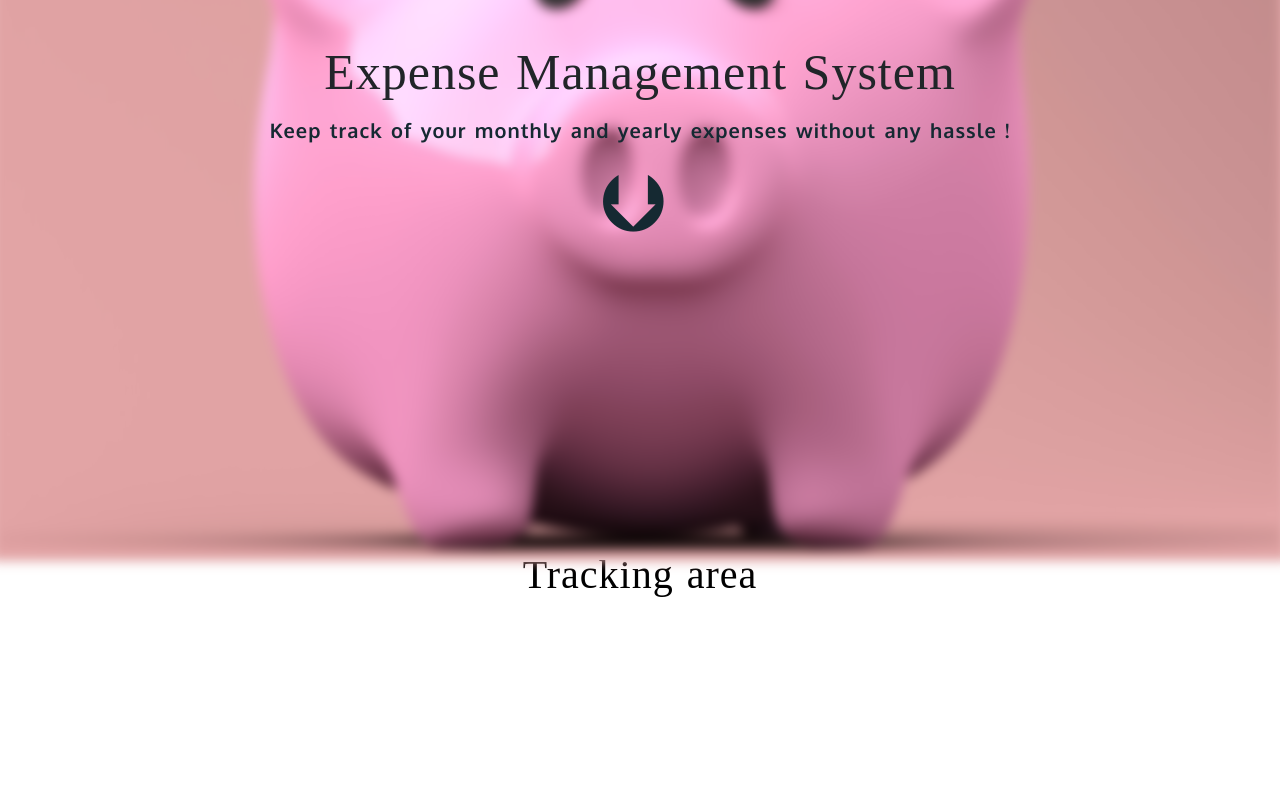
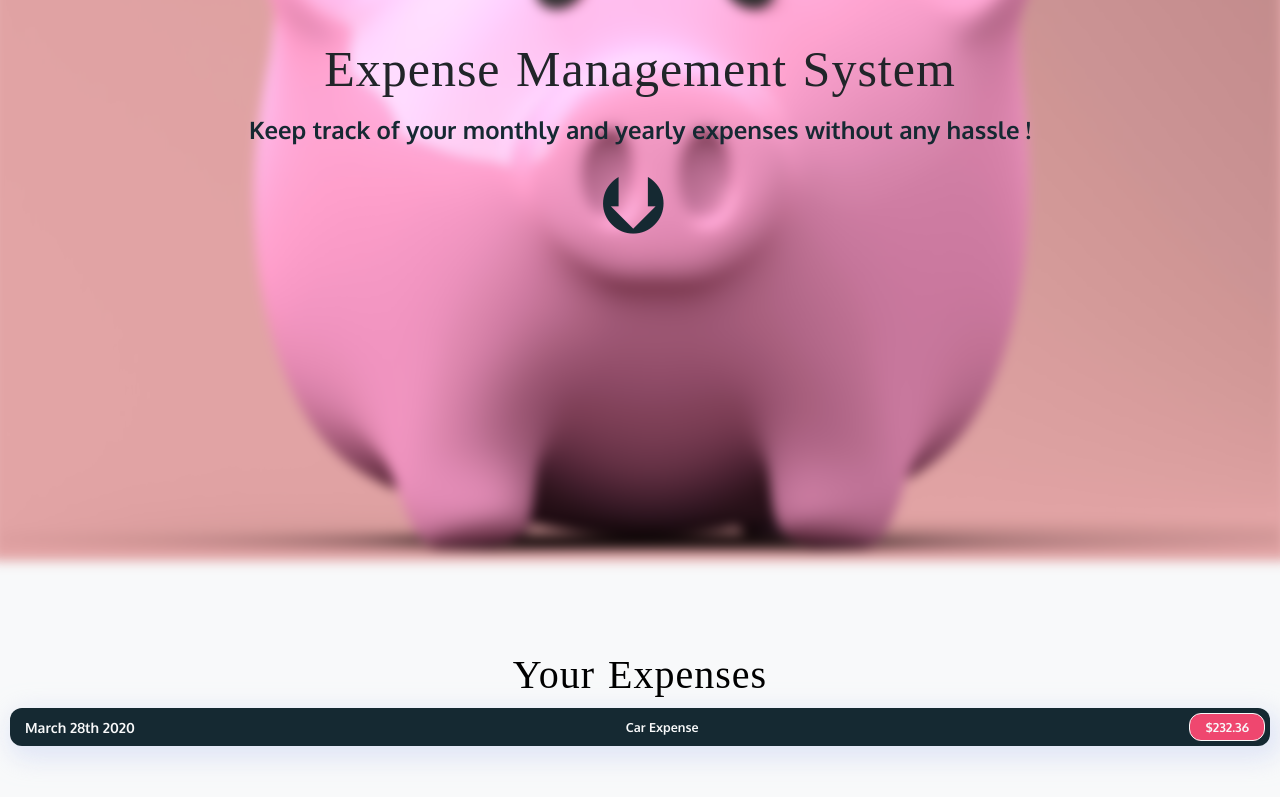
Before and after one commit to AyeshaMunawar-profile/expense-management-system, a React (Create React App) app: page / in a window 1280 px wide. Shown: the part 249-1046 px from the top of the page. Before the commit the page ends 847 px from the top, so only its background shows below. Built offline with nearby package versions, Linux system fonts and the light colour scheme; a web font is replaced by a local one.

Commit message:
EMS> Add expense item nd add styling tot it
EMS> Add expense item nd add styling tot it

```diff
--- a/src/Components/ExpenseItem/ExpenseItem.css
+++ b/src/Components/ExpenseItem/ExpenseItem.css
@@ -0,0 +1,55 @@
+.expense-item {
+    display: flex;
+    justify-content: space-between;
+    align-items: center;
+    box-shadow: 5px 8px 24px 5px rgba(208, 216, 243, 0.6);
+    padding: 0.5rem;
+    margin: 1rem 0;
+    border-radius: 12px;
+    background-color: var(--color-blue-0);
+}
+
+.expense-item__description {
+    display: flex;
+    flex-direction: column;
+    gap: 1rem;
+    align-items: flex-end;
+    flex-flow: column-reverse;
+    justify-content: flex-start;
+    flex: 1;
+}
+
+.expense-item h2 {
+    font-size: 1.4rem;
+    flex: 1;
+    margin: 0 1rem;
+    color: var(--color-white-0);
+}
+
+.expense-item__price {
+    font-size: 1.2rem;
+    font-weight: bold;
+    color: var(--color-white-0);
+    background-color: var(--color-pink-0);
+    border: 1px solid var(--color-white-0);
+    padding: 0.5rem;
+    border-radius: 12px;
+}
+
+@media (min-width: 580px) {
+    .expense-item__description {
+        flex-direction: row;
+        align-items: center;
+        justify-content: flex-start;
+        flex: 1;
+    }
+
+    .expense-item__description h2 {
+        font-size: 1.25rem;
+    }
+
+    .expense-item__price {
+        font-size: 1.25rem;
+        padding: 0.5rem 1.5rem;
+    }
+}
--- a/src/Components/ExpenseItem/ExpenseItem.js
+++ b/src/Components/ExpenseItem/ExpenseItem.js
@@ -1,9 +1,16 @@
 import React from 'react';
 import "./ExpenseItem.css"
+
 function ExpenseItem(props) {
     return (
         <div className="expense-item">
-            <h1>Expense Item</h1>
+            <div className="expense-date">
+                <h2 className="date-text">March 28th 2020</h2>
+            </div>
+            <div className="expense-item__description">
+                <h2 className="expense-item__title">Car Expense</h2>
+                <h3 className="paragraph expense-item__price">$232.36</h3>
+            </div>
         </div>
     );
 }
--- a/src/Container/ExpenseTracker/ExpenseTracker.js
+++ b/src/Container/ExpenseTracker/ExpenseTracker.js
@@ -1,9 +1,11 @@
 import React from 'react';
 import "./ExpenseTracker.css"
+import ExpenseItem from "../../Components/ExpenseItem/ExpenseItem";
 function ExpenseTracker(props) {
     return (
-        <div id="expense-tracker">
-            <h1>Tracking area</h1>
+        <div id="expense-tracking-area" className="expense-tracker bg-white">
+            <h1>Your Expenses</h1>
+            <ExpenseItem />
         </div>
     );
 }
--- a/src/Container/Header/Header.css
+++ b/src/Container/Header/Header.css
@@ -14,6 +14,7 @@
     top: 0;
     bottom: 0;
     width: 100%;
+    height: auto;
     background-size: cover;
     background: url("../../res/headerx2000.png") no-repeat center;
     filter: blur(6px);
--- a/src/Container/Header/Header.js
+++ b/src/Container/Header/Header.js
@@ -3,7 +3,7 @@ import "./Header.css"
 
 function Header(props) {
     const moveToExpenseTrackingArea = () => {
-        const trackingArea = document.getElementById("expense-tracker");
+        const trackingArea = document.getElementById("expense-tracking-area");
         trackingArea.scrollIntoView({behavior: "smooth", block: "end", inline: "nearest"})
     }
     return (
--- a/src/index.css
+++ b/src/index.css
@@ -14,6 +14,8 @@
     --color-black-0: #101415;
     --color-white-0: #F8F9FA;
     --color-white-1: #E9ECEF;
+    --box-shadow-default: 0 3px 6px -4px rgba(0, 0, 0, 0.12), 0 6px 16px 0 rgba(0, 0, 0, 0.08),
+    0 9px 28px 8px rgba(0, 0, 0, 0.05);
     /*Define the base font size 1rem = 10px */
     font-size: 62.5%;
 }
@@ -39,7 +41,7 @@ code {
     monospace;
 }
 
-.heading, h1, h2, h3 {
+.heading, h1 {
     font-family: 'Source Serif Pro', serif;
     font-weight: 400;
     letter-spacing: 1px;
@@ -55,11 +57,11 @@ h1 {
 }
 
 h2 {
-    font-size: 3rem;
+    font-size: 3.2rem;
 }
 
 h3 {
-    font-size: 2rem;
+    font-size: 2.4rem;
 }
 
 h4 {
@@ -83,8 +85,11 @@ p {
     margin-bottom: 1.6rem;
 }
 
-.paragraph {
+.paragraph, h2, h3, h4, h5, h6 , p {
     font-family: 'Oxygen', sans-serif;
+}
+.text-thin {
+    font-weight: lighter;
 }
 
 .text-regular {
```
